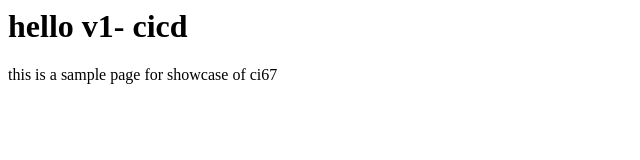
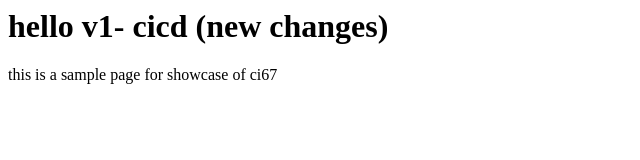
Before and after one commit to aastha-cod/congenial--oct, a plain HTML site: page index.html in a window 1280 px wide. Shown: the whole page, without its empty margins (0-640 px from the left). Drawn offline with Linux system fonts and the light colour scheme.

Commit message:
Update index.html

```diff
--- a/index.html
+++ b/index.html
@@ -3,7 +3,8 @@
 <body>
 
   <h1>
-    hello v1- cicd
+    hello v1- cicd (new changes)
+
   </h1>
   <p> this is a sample page for showcase of ci67 </p>
 </body>
```
